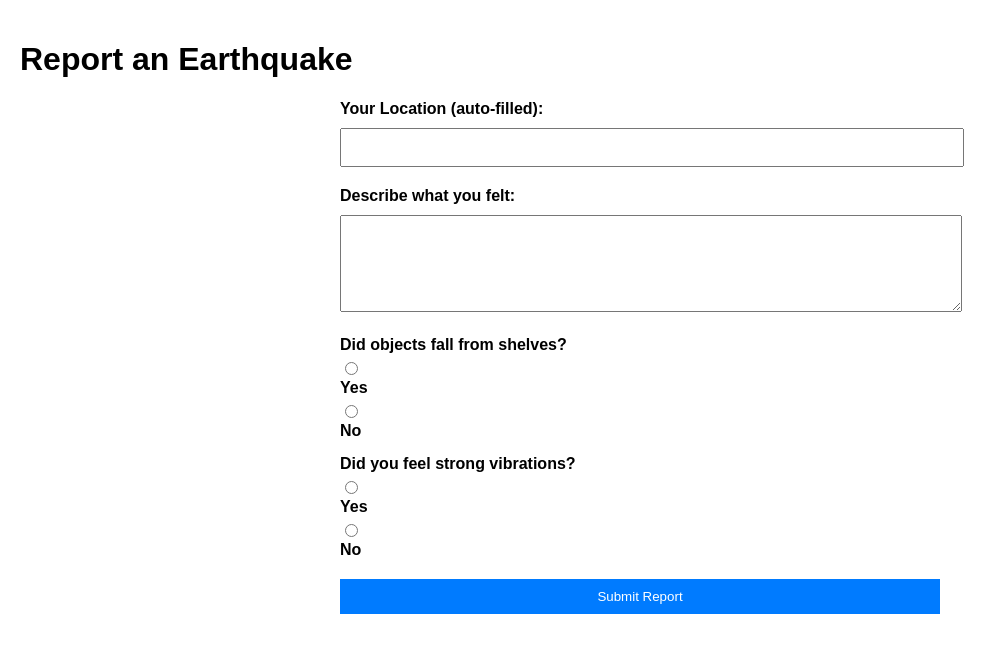
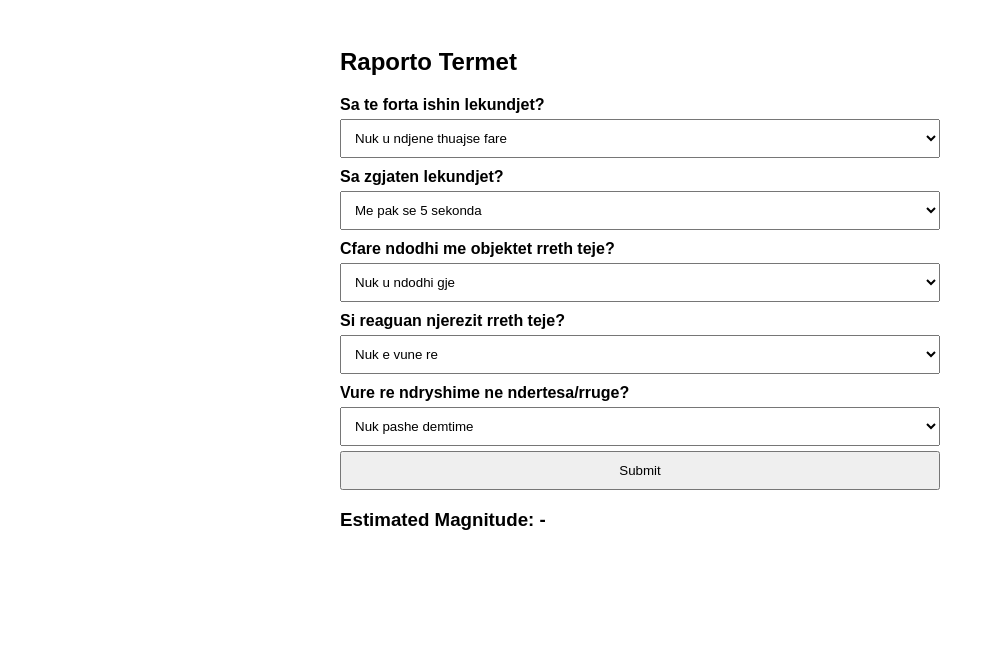
Before and after one commit to biora-code/earthquake-geoapp, a Flask app: template templates/report_earthquake.html in a window 1280 px wide. Shown: the top 653 px of the page, without its empty margins (0-1005 px from the left). Run offline with Flask 3, Linux system fonts and the light colour scheme; the template is opened without the code that fills it, so the values that code supplies are empty.

Commit message:
trying to do the report

```diff
--- a/app.py
+++ b/app.py
@@ -3,43 +3,13 @@ import time
 from flask import Flask, jsonify, render_template, request
 import requests
 from datetime import datetime
+import numpy as np
+from sklearn.ensemble import RandomForestRegressor
 
 app = Flask(__name__)
 
-# File to store reports
-FILE_PATH = "earthquake_reports.json"
 
-def load_reports():
-    """Load existing earthquake reports from JSON file."""
-    try:
-        with open(FILE_PATH, "r") as file:
-            return json.load(file)
-    except FileNotFoundError:
-        return []  # Return empty list if file doesn't exist
 
-def save_reports(reports):
-    """Save reports to JSON file."""
-    with open(FILE_PATH, "w") as file:
-        json.dump(reports, file, indent=4)
-
-def predict_magnitude(fall_objects, vibration, description):
-    """Simple rule-based magnitude prediction."""
-    magnitude = 3.0  # Base magnitude
-
-    if fall_objects == "yes" and vibration == "yes":
-        magnitude = 5.0
-    elif fall_objects == "yes":
-        magnitude = 4.5
-    elif vibration == "yes":
-        magnitude = 4.0
-
-    # Adjust magnitude based on keywords in description
-    keywords = ["shaking", "rumbling", "cracks", "loud"]
-    for keyword in keywords:
-        if keyword in description.lower():
-            magnitude += 0.1  # Fine-tune based on keyword presence
-
-    return round(min(magnitude, 10.0), 1)  # Cap at 10.
 
 @app.route('/')
 def home():
@@ -118,53 +88,86 @@ def get_earthquakes():
         print(f"Error fetching earthquake data: {e}")
         return jsonify({'error': 'Failed to fetch data from the seismic database.'}), 500
 
-@app.route('/report_earthquake')
+# File to store reports
+FILE_PATH = "earthquake_reports.json"
+
+def load_reports():
+    """Load existing earthquake reports from JSON file."""
+    try:
+        with open(FILE_PATH, "r") as file:
+            return json.load(file)
+    except FileNotFoundError:
+        return []  # Return empty list if file doesn't exist
+
+def save_reports(reports):
+    """Save reports to JSON file."""
+    with open(FILE_PATH, "w") as file:
+        json.dump(reports, file, indent=4)
+# Load dataset (simulated)
+report_data = {
+    "shaking": [1, 2, 3, 4, 5, 5, 3, 4, 2, 1],
+    "duration": [1, 2, 3, 4, 4, 3, 2, 2, 1, 1],
+    "objects": [1, 2, 3, 4, 5, 4, 3, 3, 2, 1],
+    "reaction": [1, 2, 3, 4, 5, 5, 4, 3, 2, 1],
+    "damage": [1, 2, 3, 4, 5, 5, 3, 2, 2, 1],
+    "magnitude": [3.1, 3.5, 4.2, 5.0, 6.8, 7.1, 4.5, 5.5, 3.8, 3.0]
+}
+
+X = np.column_stack((report_data["shaking"], report_data["duration"], report_data["objects"], report_data['reaction'], report_data["damage"]))
+y = np.array(report_data["magnitude"])
+
+# Train the model
+model = RandomForestRegressor(n_estimators=100, random_state=42)
+model.fit(X, y)
+
+@app.route("/report_earthquake", methods=["POST"])
 def report_earthquake():
-    return render_template('report_earthquake.html')
+    # Make sure the data is coming in JSON format
+    if request.is_json:
+        report_data = request.get_json()
+
+        # Extract values from the request data
+        shaking = report_data.get("shaking")
+        duration = report_data.get("duration")
+        objects = report_data.get("objects")
+        reaction = report_data.get("reaction")
+        damage = report_data.get("damage")
+
+        # Check if all required fields are provided
+        if None in [shaking, duration, objects, reaction, damage]:
+            return jsonify({"error": "Missing input fields"}), 400
+
+        # Predict magnitude based on the input data
+        input_data = np.array([[shaking, duration, objects, reaction, damage]])
+        predicted_magnitude = model.predict(input_data)[0]
+
+        # Create report dictionary
+        report = {
+            "shaking": shaking,
+            "duration": duration,
+            "objects": objects,
+            "reaction": reaction,
+            "damage": damage,
+            "predicted_magnitude": round(predicted_magnitude, 1)
+        }
+
+        # Save the report to the JSON file
+        reports = load_reports()
+        reports.append(report)
+        save_reports(reports)
+
+        # Return success message
+        return jsonify({"message": "Report saved", "predicted_magnitude": report["predicted_magnitude"]})
+
+    # If the request is not in JSON format, return an error
+    return jsonify({"error": "Invalid content type. Expecting JSON data."}), 400
 
 
 
-@app.route('/submit_report', methods=['POST'])
-def submit_report():
-    try:
-        # Extract data from the form
-        location = request.form.get('location')
-        description = request.form.get('description')
-        fall_objects = request.form.get('fall_objects') == "yes"
-        vibration = request.form.get('vibration') == "yes"
-        submission_time = datetime.utcnow().isoformat() + "Z"
-
-        # Predict the magnitude
-        predicted_magnitude = predict_magnitude(fall_objects, vibration, description)
-
-        # Load existing reports
-        reports = load_reports()
-
-        # Add new report
-        new_report = {
-            "id": len(reports) + 1,
-            "location": location,
-            "description": description,
-            "fall_objects": fall_objects,
-            "vibration": vibration,
-            "predicted_magnitude": predicted_magnitude,
-            "submission_time": submission_time
-        }
-        reports.append(new_report)
-
-        # Save back to JSON file
-        save_reports(reports)
-
-        # Return response
-        return jsonify({
-            "message": "Thank you for your report!",
-            "predicted_magnitude": predicted_magnitude
-        })
-
-    except Exception as e:
-        print(f"Error: {e}")
-        return jsonify({"error": "Failed to submit the report."}), 500
-
+@app.route("/reports", methods=["GET"])
+def get_reports():
+    """Retrieve all saved earthquake reports."""
+    return jsonify(load_reports())
 
 
 if __name__ == '__main__':
--- a/templates/report_earthquake.html
+++ b/templates/report_earthquake.html
@@ -3,81 +3,81 @@
 <head>
     <meta charset="UTF-8">
     <meta name="viewport" content="width=device-width, initial-scale=1.0">
-    <title>Report Earthquake</title>
+    <title>Earthquake Experience Form</title>
     <style>
-        body {
-            font-family: Arial, sans-serif;
-            margin: 0;
-            padding: 20px;
-        }
-        form {
-            max-width: 600px;
-            margin: auto;
-        }
-        .form-group {
-            margin-bottom: 15px;
-        }
-        label {
-            display: block;
-            margin-bottom: 5px;
-            font-weight: bold;
-        }
-        textarea, input[type="text"], button {
-            width: 100%;
-            padding: 10px;
-            margin: 5px 0;
-        }
-        button {
-            background-color: #007BFF;
-            color: white;
-            border: none;
-            cursor: pointer;
-        }
-        button:hover {
-            background-color: #0056b3;
-        }
+        body { font-family: Arial, sans-serif; padding: 20px; }
+        .container { max-width: 600px; margin: auto; }
+        label { display: block; margin-top: 10px; font-weight: bold; }
+        select, button { width: 100%; padding: 10px; margin-top: 5px; }
     </style>
+</head>
+<body>
+    <div class="container">
+        <h2>Raporto Termet</h2>
+        <form id="earthquakeForm" action="/report_earthquake" method="POST">
+            <label>Sa te forta ishin lekundjet?</label>
+            <select id="shaking">
+                <option value="1">Nuk u ndjene thuajse fare</option>
+                <option value="2">Lekundje te lehta</option>
+                <option value="3">Lekundje te moderuara</option>
+                <option value="4">Lekundje te forta</option>
+                <option value="5">Lekundje shume te forta</option>
+            </select>
+
+            <label>Sa zgjaten lekundjet?</label>
+            <select id="duration">
+                <option value="1">Me pak se 5 sekonda</option>
+                <option value="2">5 - 10 sekonda</option>
+                <option value="3">10 - 30 sekonda</option>
+                <option value="4">Me shume se 30 sekonda</option>
+            </select>
+
+            <label>Cfare ndodhi me objektet rreth teje?</label>
+            <select id="objects">
+                <option value="1">Nuk u ndodhi gje</option>
+                <option value="2">U lekunden pak ne te djathte/te majte</option>
+                <option value="3">Objektet e vogla rane (libra, vazo etj)</option>
+                <option value="4">Rane objekte te renda (dollapi, frigoriferi etj) </option>
+                <option value="5">Pati kolaps te te gjitha objekteve rreth meje</option>
+            </select>
+
+            <label>Si reaguan njerezit rreth teje?</label>
+            <select id="reaction">
+                <option value="1">Nuk e vune re</option>
+                <option value="2">Disa e ndjene, por nuk u shqetesuan</option>
+                <option value="3">E ndjene thuajse te gjithe, nje pjese e tyre u alarmuan</option>
+                <option value="4">Te gjithe e ndjene dhe dolen jashte menjehere</option>
+                <option value="5">Te gjithe u panikosen dhe pashe dhe te lenduar</option>
+            </select>
+
+            <label>Vure re ndryshime ne ndertesa/rruge?</label>
+            <select id="damage">
+                <option value="1">Nuk pashe demtime</option>
+                <option value="2">Pashe krisje te vogla neper mure</option>
+                <option value="3">Pashe krisje te dukshme neper mure</option>
+                <option value="4">Pashe ndertesa dhe rruge pjeserisht te demtuara</option>
+                <option value="5">Pashe ndertesa/rruge te demtuara rendshem</option>
+            </select>
+
+            <button type="button" onclick="submitForm()">Submit</button>
+        </form>
+
+        <h3>Estimated Magnitude: <span id="magnitude">-</span></h3>
+    </div>
+
     <script>
-        function getLocation() {
-            if (navigator.geolocation) {
-                navigator.geolocation.getCurrentPosition((position) => {
-                    const locationInput = document.getElementById('location');
-                    locationInput.value = `${position.coords.latitude}, ${position.coords.longitude}`;
-                }, () => {
-                    alert('Unable to fetch your location.');
-                });
-            } else {
-                alert('Geolocation is not supported by your browser.');
-            }
+        function submitForm() {
+            let shaking = parseInt(document.getElementById("shaking").value);
+            let duration = parseInt(document.getElementById("duration").value);
+            let objects = parseInt(document.getElementById("objects").value);
+            let reaction = parseInt(document.getElementById("reaction").value);
+            let damage = parseInt(document.getElementById("damage").value);
+
+            let totalScore = shaking + duration + objects + reaction + damage;
+            let estimatedMagnitude = (totalScore / 5) + 3;  // Simple scoring model
+
+            document.getElementById("magnitude").innerText = estimatedMagnitude.toFixed(1);
         }
     </script>
-</head>
-<body onload="getLocation()">
-    <h1>Report an Earthquake</h1>
-    <form method="POST" action="/submit_report">
-        <div class="form-group">
-            <label for="location">Your Location (auto-filled):</label>
-            <input type="text" id="location" name="location" readonly required>
-        </div>
-        <div class="form-group">
-            <label for="description">Describe what you felt:</label>
-            <textarea id="description" name="description" rows="5" required></textarea>
-        </div>
-        <div class="form-group">
-            <label>Did objects fall from shelves?</label>
-            <input type="radio" id="fall_yes" name="fall_objects" value="yes" required>
-            <label for="fall_yes">Yes</label>
-            <input type="radio" id="fall_no" name="fall_objects" value="no">
-            <label for="fall_no">No</label>
-        </div>
-        <div class="form-group">
-            <label>Did you feel strong vibrations?</label>
-            <input type="radio" id="vibration_yes" name="vibration" value="yes" required>
-            <label for="vibration_yes">Yes</label>
-            <input type="radio" id="vibration_no" name="vibration" value="no">
-            <label for="vibration_no">No</label>
-        </div>
-        <button type="submit">Submit Report</button>
-    </form>
 </body>
 </html>
```
Also changed, not shown: biorasenv/pyvenv.cfg (+4 -4 lines), earthquake_reports.json (deleted, +0 -20 lines), 10 other files.
